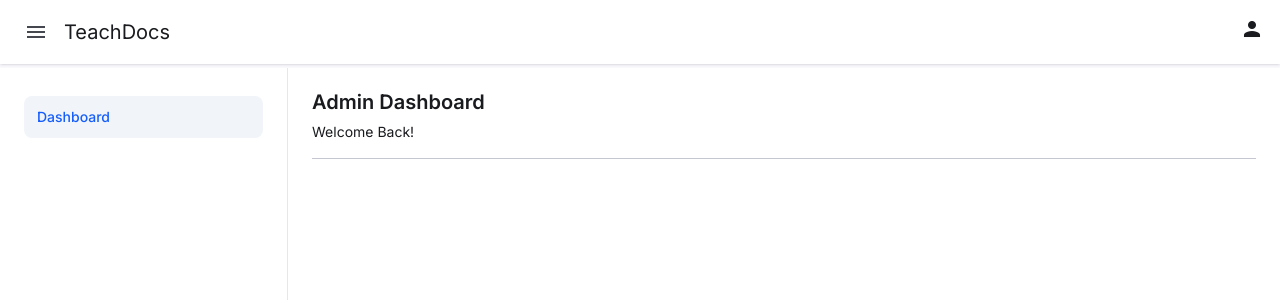
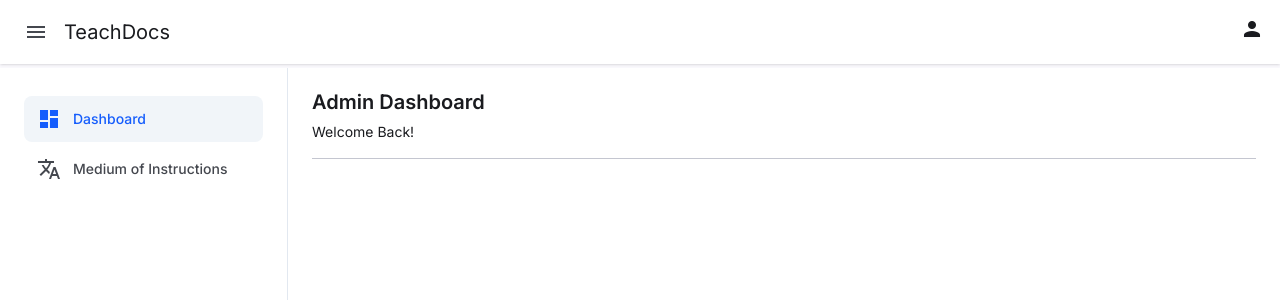
Before and after one commit to wa-maro/plan-and-teach-smart-toolkit, an Angular app in the folder web/: page /admin/dashboard in a window 1280 px wide. Shown: the top 300 px of the page. Built offline with nearby package versions, Linux system fonts and the light colour scheme.

Commit message:
feat(web/medium): configure medium of instruction module routes

```diff
--- /dev/null
+++ b/web/src/app/admin/preference/medium-of-instruction/medium.routes.ts
@@ -0,0 +1,10 @@
+import { Routes } from '@angular/router';
+import { MediumList } from './pages';
+
+export const mediumRoutes: Routes = [
+  {
+    path: '',
+    component: MediumList,
+    title: 'Medium of Instructions | TeachDocs',
+  },
+];
--- a/web/src/app/admin/preference/preference.routes.ts
+++ b/web/src/app/admin/preference/preference.routes.ts
@@ -1,3 +1,13 @@
 import { Routes } from '@angular/router';
 
-export const preferenceRoutes: Routes = [];
+export const preferenceRoutes: Routes = [
+  {
+    path: '',
+    pathMatch: 'full',
+    redirectTo: 'medium-of-instructions',
+  },
+  {
+    path: 'medium-of-instructions',
+    loadChildren: () => import('./medium-of-instruction/medium.routes').then((m) => m.mediumRoutes),
+  },
+];
--- a/web/src/app/app.routes.ts
+++ b/web/src/app/app.routes.ts
@@ -15,7 +15,18 @@ export const routes: Routes = [
     component: PanelLayout,
     loadChildren: () => import('./admin/admin.routes').then((m) => m.adminRoutes),
     data: {
-      navLinks: [{ url: 'dashboard', title: 'Dashboard' }],
+      navLinks: [
+        {
+          url: 'dashboard',
+          title: 'Dashboard',
+          icon: 'dashboard',
+        },
+        {
+          url: ['preference', 'medium-of-instructions'],
+          title: 'Medium of Instructions',
+          icon: 'translate',
+        },
+      ],
     },
   },
 ];
```
